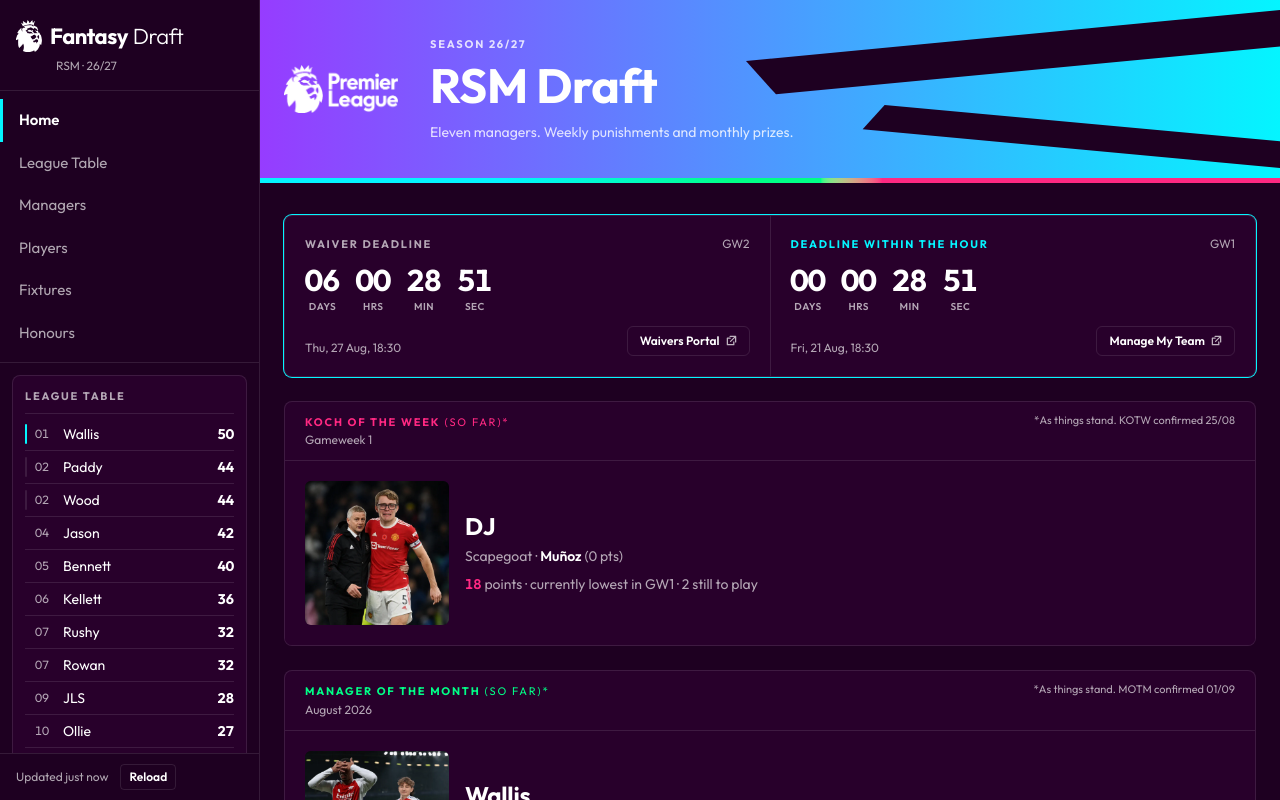
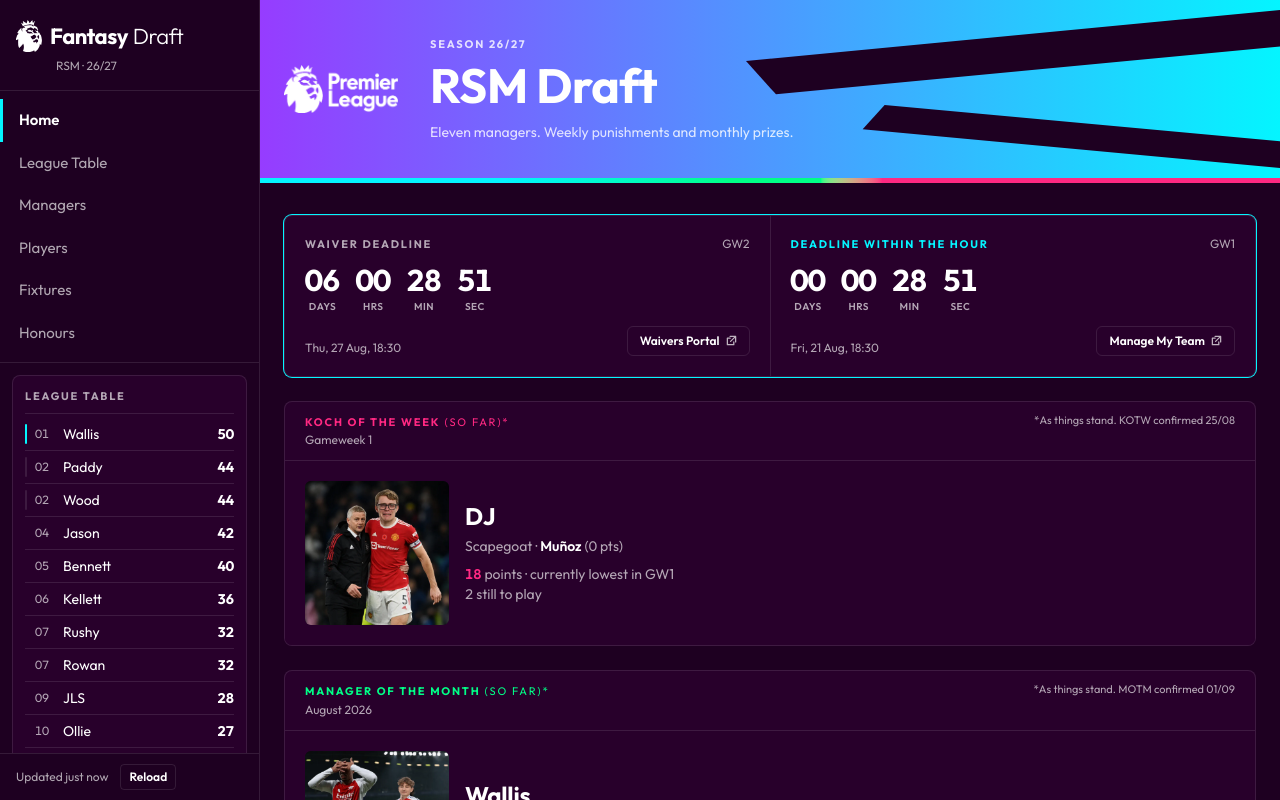
Before and after one commit to rowan-m-s/RSM-Draft, a React (Vite) app: page /#/ in a window 1280 px wide. Shown: the top 800 px of the page. Built offline with nearby package versions, Linux system fonts and the light colour scheme.

Commit message:
Still-to-play on its own line beneath the Koch points
Co-Authored-By: Claude Fable 5 <noreply@anthropic.com>

```diff
--- a/src/pages/Home.tsx
+++ b/src/pages/Home.tsx
@@ -142,7 +142,9 @@ function KochCard({
                 <p className="mt-2 text-sm text-pl-muted">
                   <span className="tnum font-semibold text-pl-pink">{gameweek.scores[key]}</span> points ·{' '}
                   {confirmed ? 'lowest' : 'currently lowest'} in GW{gameweek.id}
-                  {!confirmed && gameweek.fixturesRemaining && ` · ${gameweek.yetByManager?.[key] ?? 0} still to play`}
+                  {!confirmed && gameweek.fixturesRemaining && (
+                    <span className="tnum block">{gameweek.yetByManager?.[key] ?? 0} still to play</span>
+                  )}
                 </p>
               </div>
             </div>
```
